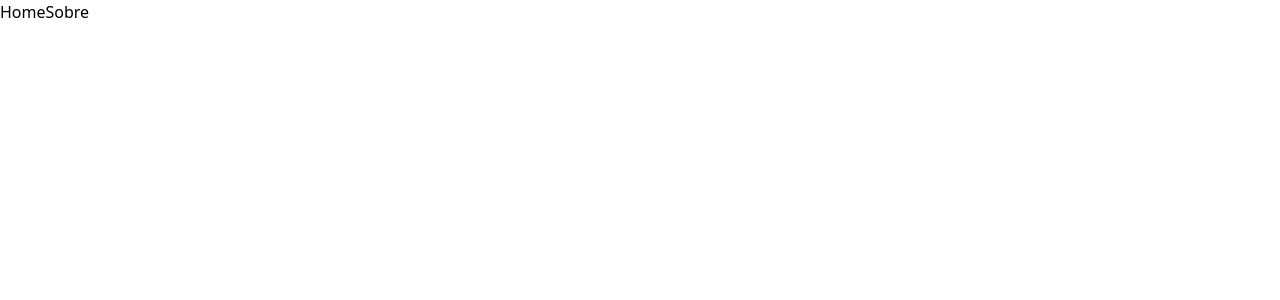
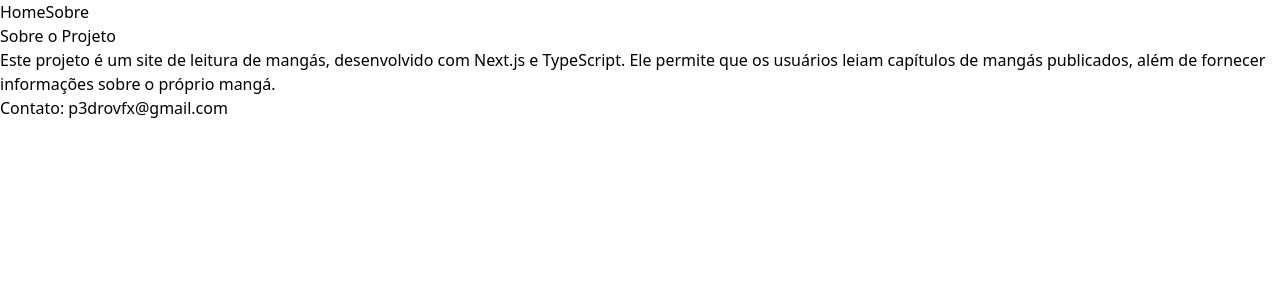
Before and after one commit to P3DROVFX/hyouka-manga-website, a Next.js app: page /about in a window 1280 px wide. Shown: the top 300 px of the page. Built offline with nearby package versions, Linux system fonts and the light colour scheme.

Commit message:
feat: add provisory text in about page

```diff
--- a/app/(site)/about/page.tsx
+++ b/app/(site)/about/page.tsx
@@ -1,6 +1,13 @@
 export default function About() {
     return (
         <>
+            <h1>Sobre o Projeto</h1>
+            <p>
+                Este projeto é um site de leitura de mangás, desenvolvido com Next.js e TypeScript. Ele permite que os usuários leiam capítulos de mangás publicados, além de fornecer informações sobre o próprio mangá.
+            </p>
+            <p>
+                Contato: p3drovfx@gmail.com
+            </p>
         </>
     )
 }
```
